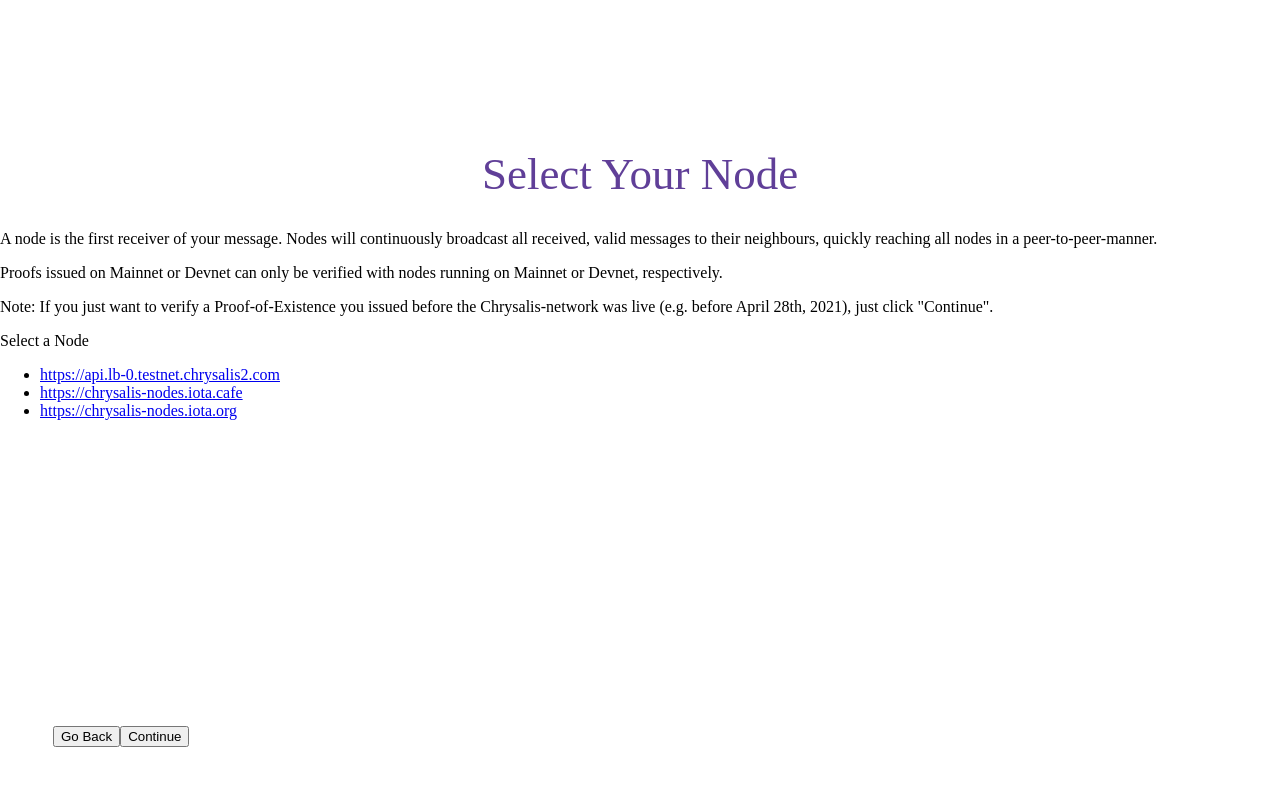
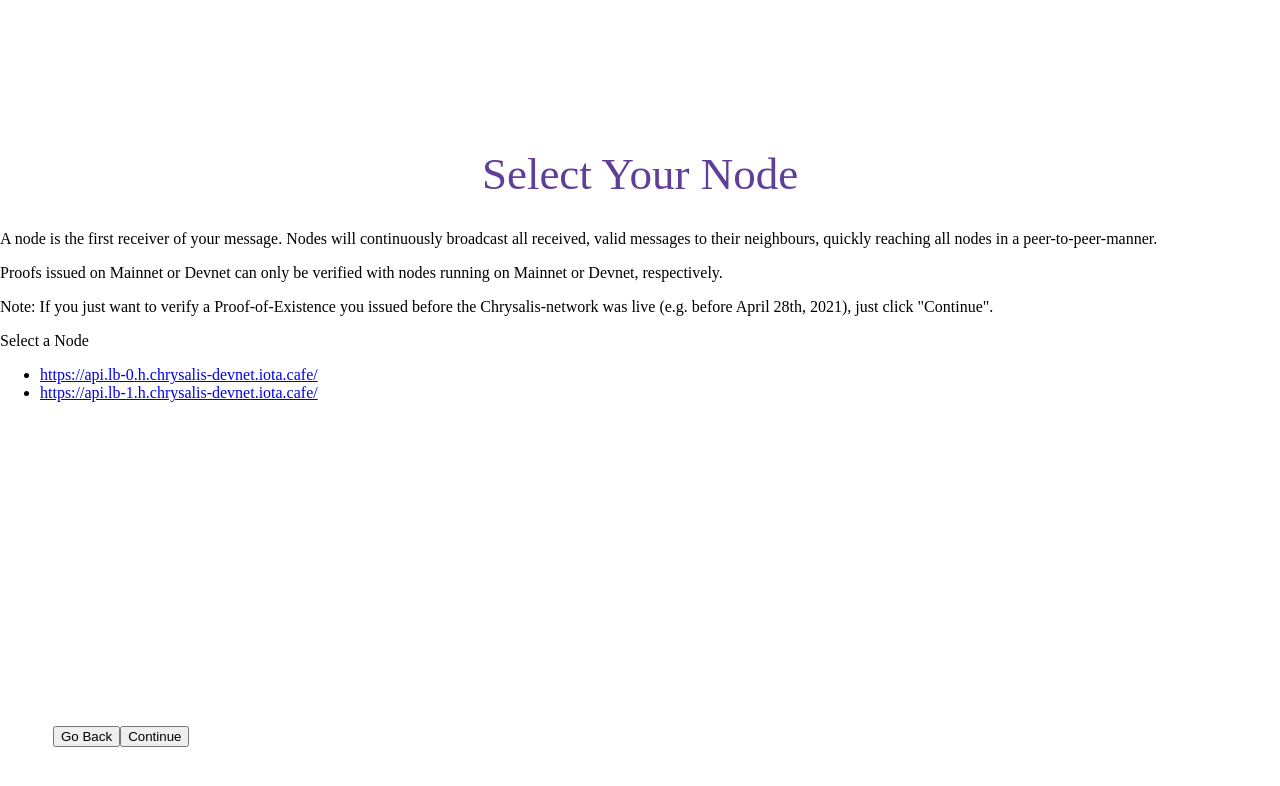
Before and after one commit to iotaledger/poc-document-immutable-blueprint, a React (Create React App) app: page /node in a window 1280 px wide. Shown: the top 786 px of the page. Built offline with nearby package versions, Linux system fonts and the light colour scheme.

Commit message:
update versions and only use devnet

```diff
--- a/package.json
+++ b/package.json
@@ -11,7 +11,7 @@
   "author": "Marwen Trabelsi, Ruben Koch",
   "license": "Apache-2.0",
   "dependencies": {
-    "@iota/client": "^0.4.0",
+    "@iota/client": "^0.6.5",
     "@iota/poex-tool": "^2.1.0",
     "iota-css-theme": "git+https://github.com/iotaledger/iota-css-theme.git",
     "react": "^16.14.0",
--- a/src/nodes.js
+++ b/src/nodes.js
@@ -22,17 +22,25 @@ const nodes = [
   //   isMainnet: false
   // },
   {
-    nodeId: 'https://api.lb-0.testnet.chrysalis2.com',
+    nodeId: 'https://api.lb-0.h.chrysalis-devnet.iota.cafe/',
     isMainnet: false
   },
   {
-    nodeId: 'https://chrysalis-nodes.iota.cafe',
-    isMainnet: true
+    nodeId: 'https://api.lb-1.h.chrysalis-devnet.iota.cafe/',
+    isMainnet: false
   },
-  {
-    nodeId: 'https://chrysalis-nodes.iota.org',
-    isMainnet: true
-  },
+  //{
+  //  nodeId: 'https://api.lb-0.testnet.chrysalis2.com',
+  //  isMainnet: false
+  //},
+  //{
+  //  nodeId: 'https://chrysalis-nodes.iota.cafe',
+  //  isMainnet: true
+  //},
+  //{
+  //  nodeId: 'https://chrysalis-nodes.iota.org',
+  //  isMainnet: true
+  //},
 ]
 
 export default nodes
```
Also changed, not shown: 1 other file (tests, documents, lock files or other folders).
